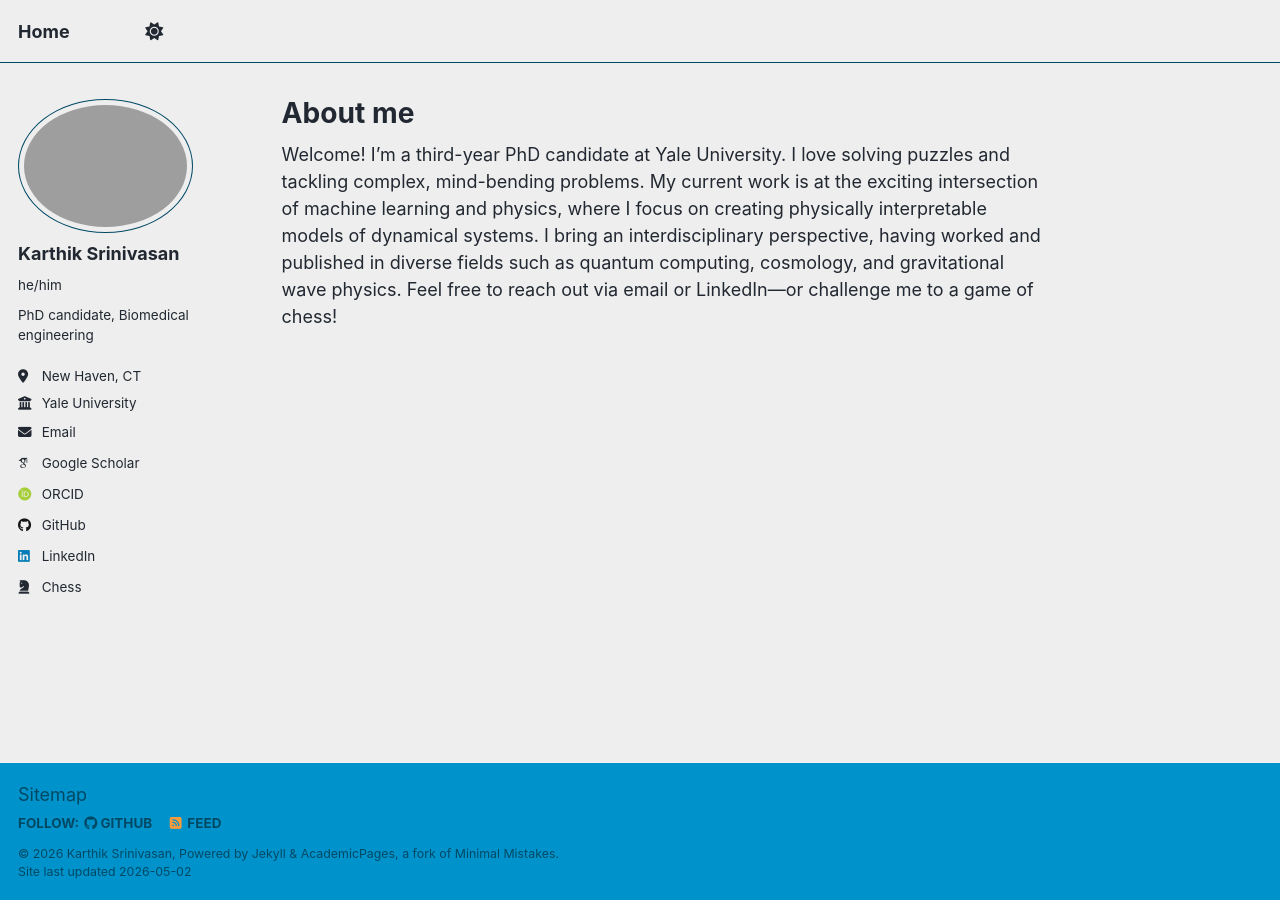
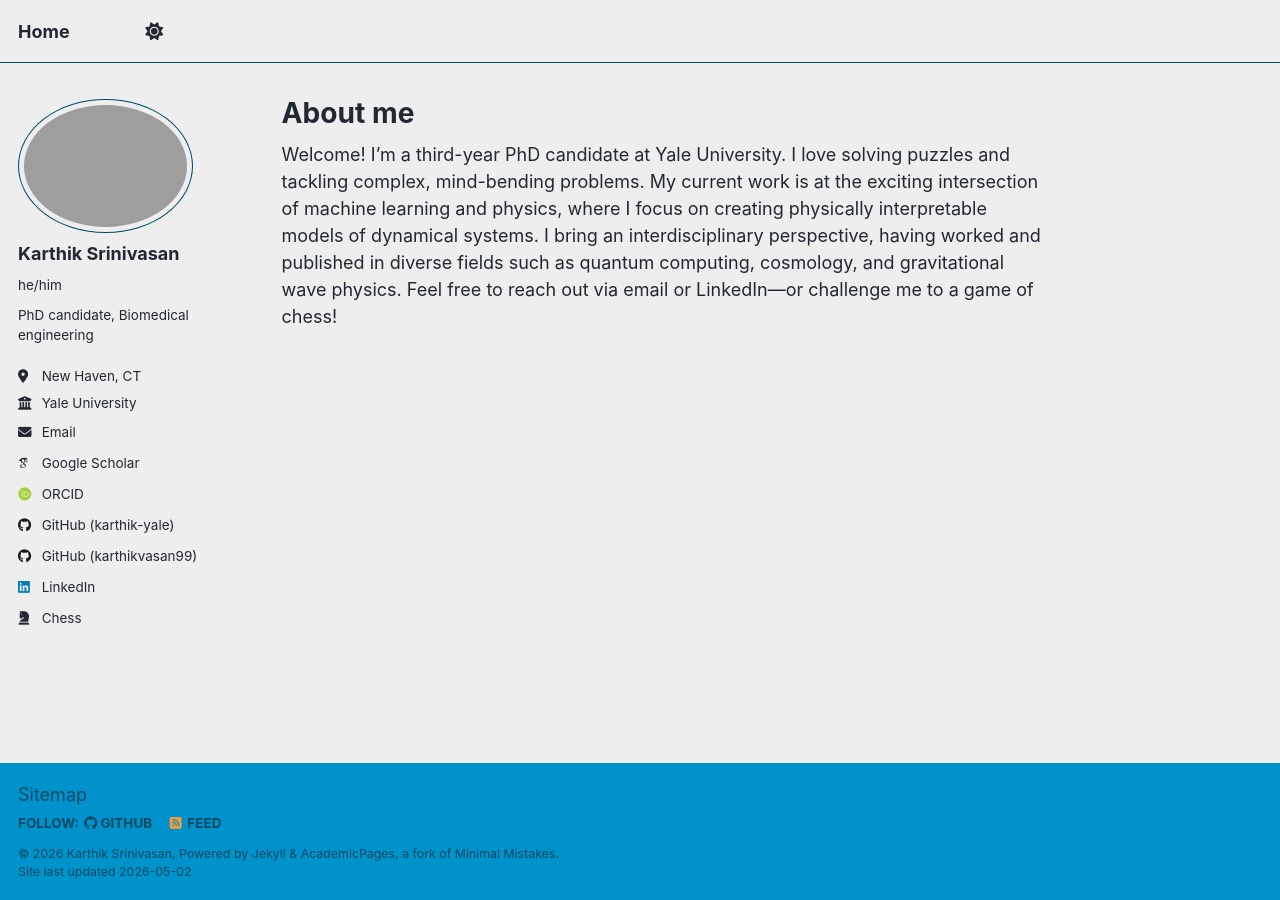
Before and after one commit to karthikvasan99/karthikvasan99.github.io, a Jekyll site: the page built from _pages/about.md, in a window 1280 px wide. Built offline with Jekyll 4.4.1, drawn with Linux system fonts in a browser that asks for light colours; some web fonts are replaced; a script that is not in the unit is left out.

Commit message:
Add alternate GitHub link: karthikvasan99
Co-authored-by: Copilot <223556219+Copilot@users.noreply.github.com>

```diff
--- a/_config.yml
+++ b/_config.yml
@@ -49,6 +49,7 @@ author:
   codepen          : # Username
   dribbble         : # Username
   github           : "karthik-yale"
+  github_alt       : "karthikvasan99"
   kaggle           : # Username
   stackoverflow    : # User number or user number and name (i.e., use "1" or "1/jeff-atwood")
 
--- a/_includes/author-profile.html
+++ b/_includes/author-profile.html
@@ -80,7 +80,10 @@
         <li><a href="https://dribbble.com/{{ author.dribbble }}"><i class="fab fa-fw fa-dribbble icon-pad-right" aria-hidden="true"></i>Dribbble</a></li>
       {% endif %}
       {% if author.github %}
-        <li><a href="https://github.com/{{ author.github }}"><i class="fab fa-fw fa-github icon-pad-right" aria-hidden="true"></i>GitHub</a></li>
+        <li><a href="https://github.com/{{ author.github }}"><i class="fab fa-fw fa-github icon-pad-right" aria-hidden="true"></i>GitHub ({{ author.github }})</a></li>
+      {% endif %}
+      {% if author.github_alt %}
+        <li><a href="https://github.com/{{ author.github_alt }}"><i class="fab fa-fw fa-github icon-pad-right" aria-hidden="true"></i>GitHub ({{ author.github_alt }})</a></li>
       {% endif %}
       {% if author.kaggle %}
         <li><a href="https://kaggle.com/{{ author.kaggle }}"><i class="fab fa-fw fa-kaggle icon-pad-right" aria-hidden="true"></i>Kaggle</a></li>
```
